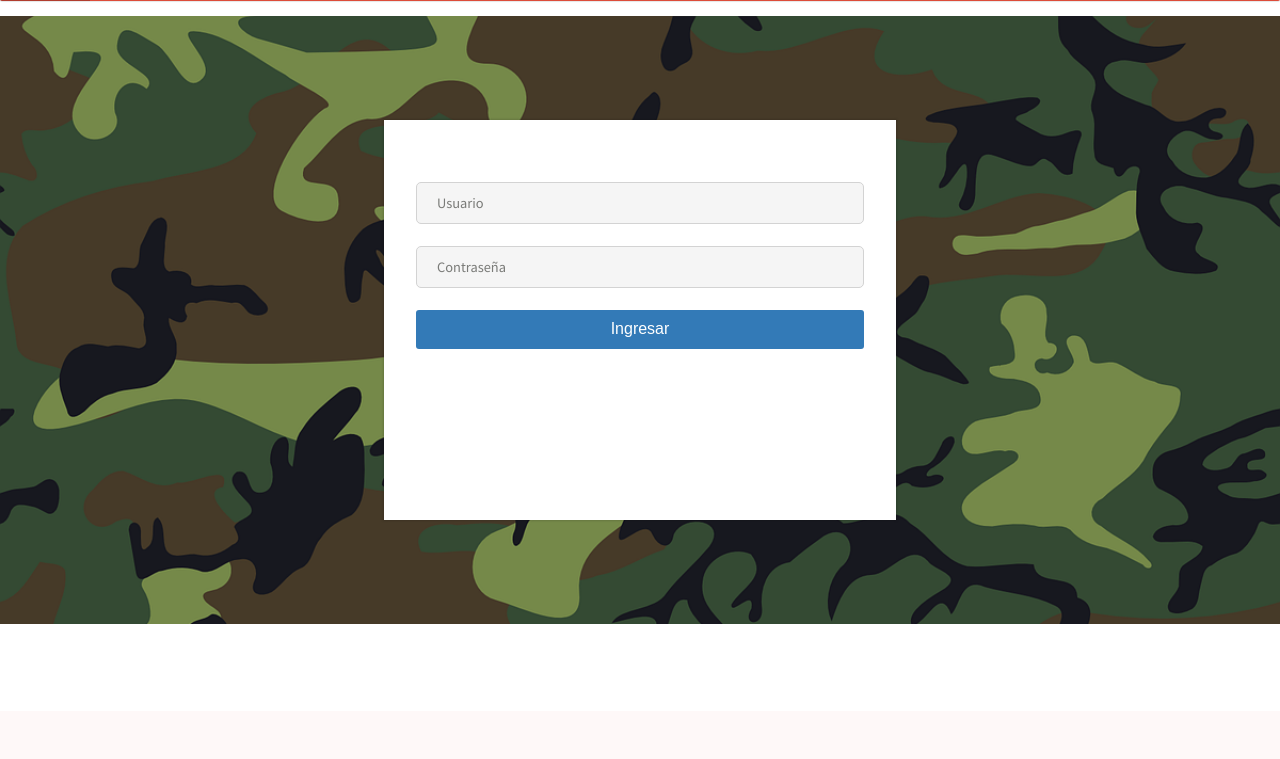
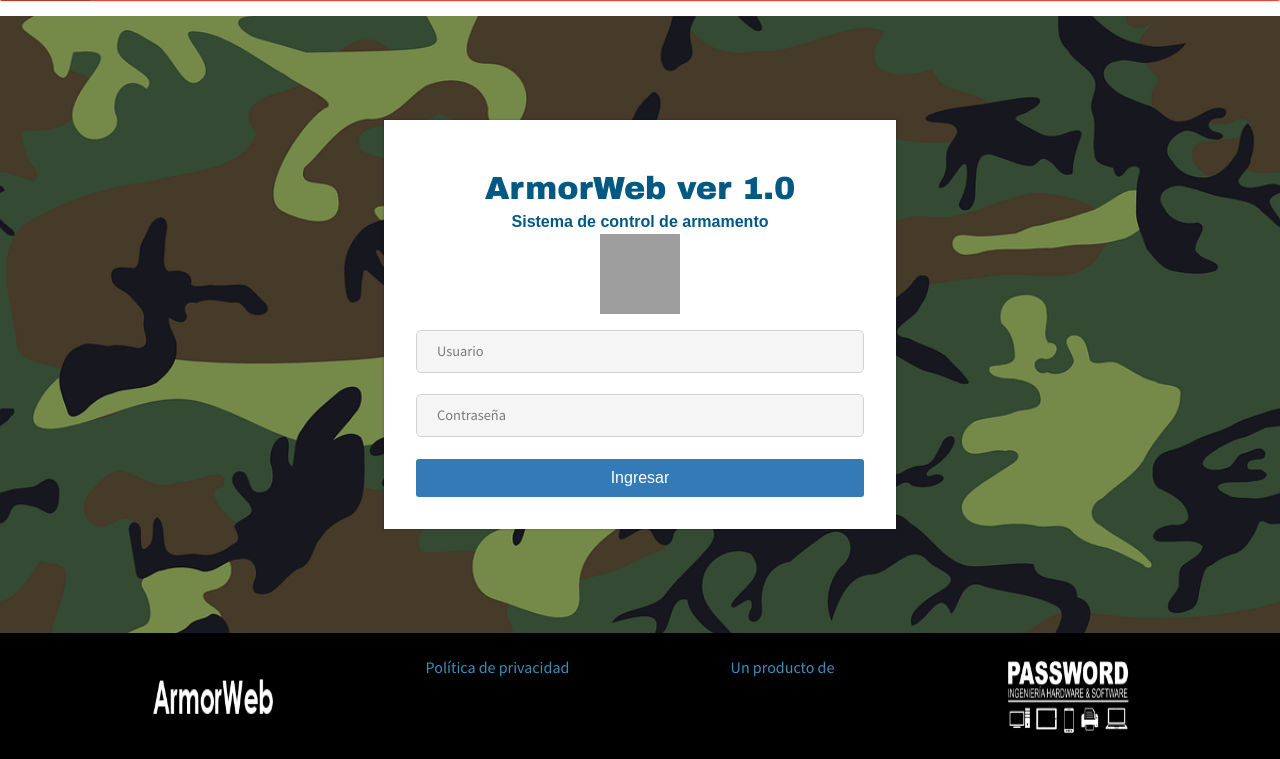
Before and after one commit to BitXad/armorweb, a CodeIgniter app: page /armorweb/login in a window 1280 px wide. Shown: the part 89-848 px from the top of the page. Before the commit the page ends 713 px from the top, so only its background shows below. Run offline with CodeIgniter, Linux system fonts and the light colour scheme; data that the repository does not hold is empty; grey boxes are pictures that could not be loaded.

Commit message:
14.11.2021 Cambios en login

```diff
--- a/application/controllers/Login.php
+++ b/application/controllers/Login.php
@@ -10,6 +10,9 @@ Class Login extends CI_Controller {
     public function index() {
         $licencia = "SELECT DATEDIFF(licencia_fechalimite, CURDATE()) as dias FROM licencia WHERE licencia_id = 1";
         $lice = $this->db->query($licencia)->row_array();
+
+        $this->load->model('empresa_model');
+        $data['empresa'] = $this->empresa_model->get_empresa(1);
 
         if ($lice['dias'] <= 10) {
             $data['diaslic'] = $lice['dias'];
--- a/application/views/login/singin.php
+++ b/application/views/login/singin.php
@@ -78,11 +78,13 @@
         <div class="login-head">
             <br>
             <br>
-          <!--<center>
-              <font size="5" face="Arial black"><b><?php /*echo $empresa[0]["empresa_nombre"] ?></b></font><br>
-                <img src="<?php echo base_url('resources/images/empresas/'.$empresa[0]["empresa_imagen"].'');*/ ?>"  style="width:80px;height:80px">
-                <br><font size="4" face="Arial black"><b>Ximpleman</b></font>
-          </center>-->
+          <center>
+              <font size="6" face="Arial black" style="color:#005983;"><b>ArmorWeb ver 1.0</b></font><br>
+              <font size="3" face="Arial" style="color:#005983;"><b>Sistema de control de armamento</b></font><br>
+
+                <img src="<?php echo base_url('resources/images/empresa/'.$empresa[0]["empresa_imagen"].''); ?>"  style="width:80px;height:80px">
+                <br><font size="3" face="Arial black"><b><?php echo $empresa[0]["empresa_nombre"]; ?></b></font>
+          </center>
         </div>
         <div class="login-block">
             <!--                <form>-->
@@ -128,7 +130,7 @@
     <p>All Rights Reserved © <?php $fecha = date('Y'); echo $fecha; ?> Password SRL | Design by  <a href="http://www.passwordbolivia.com/" target="_blank">Password SRL</a> </p>
 </div>-->
 <!--COPY rights end here-->
-<!--
+
 <div class="footer" style="background-color: #000">
 
         <div class="container"> <br> </div>
@@ -138,7 +140,7 @@
                 <div class="col-md-3 w3_footer_grid">
                     <center>
                         <a href="<?php echo base_url("website/ximpleman"); ?>" target="_BLANK" >
-                            <img src="<?php echo base_url("resources/web/images/logo.png"); ?>" width="50%" height="50%">
+                            <img src="<?php echo base_url("resources/images/logo.png"); ?>" width="50%" height="10%">
                         </a>
                     </center>
                 </div>
@@ -156,7 +158,7 @@
                 <div class="col-md-3 w3_footer_grid">
                     <center>
                         <a href="<?php echo base_url("website/password"); ?>" target="_BLANK" >
-                        <img src="<?php echo base_url("resources/web/images/logo_password.png"); ?>" width="50%" height="50%">
+                        <img src="<?php echo base_url("resources/images/logo_password.png"); ?>" width="50%" height="10%">
                         </a>
                     </center>
                 </div>
@@ -165,4 +167,4 @@
         </div>
 
         <div class="container"> <br> </div>
-    </div>-->
+    </div>
```
Also changed, not shown: application/controllers/Verificar.php (+14 -1 lines), application/views/layouts/main.php (+14 -3 lines), resources/images/logo.png (added), resources/images/logo_password.png (added).
